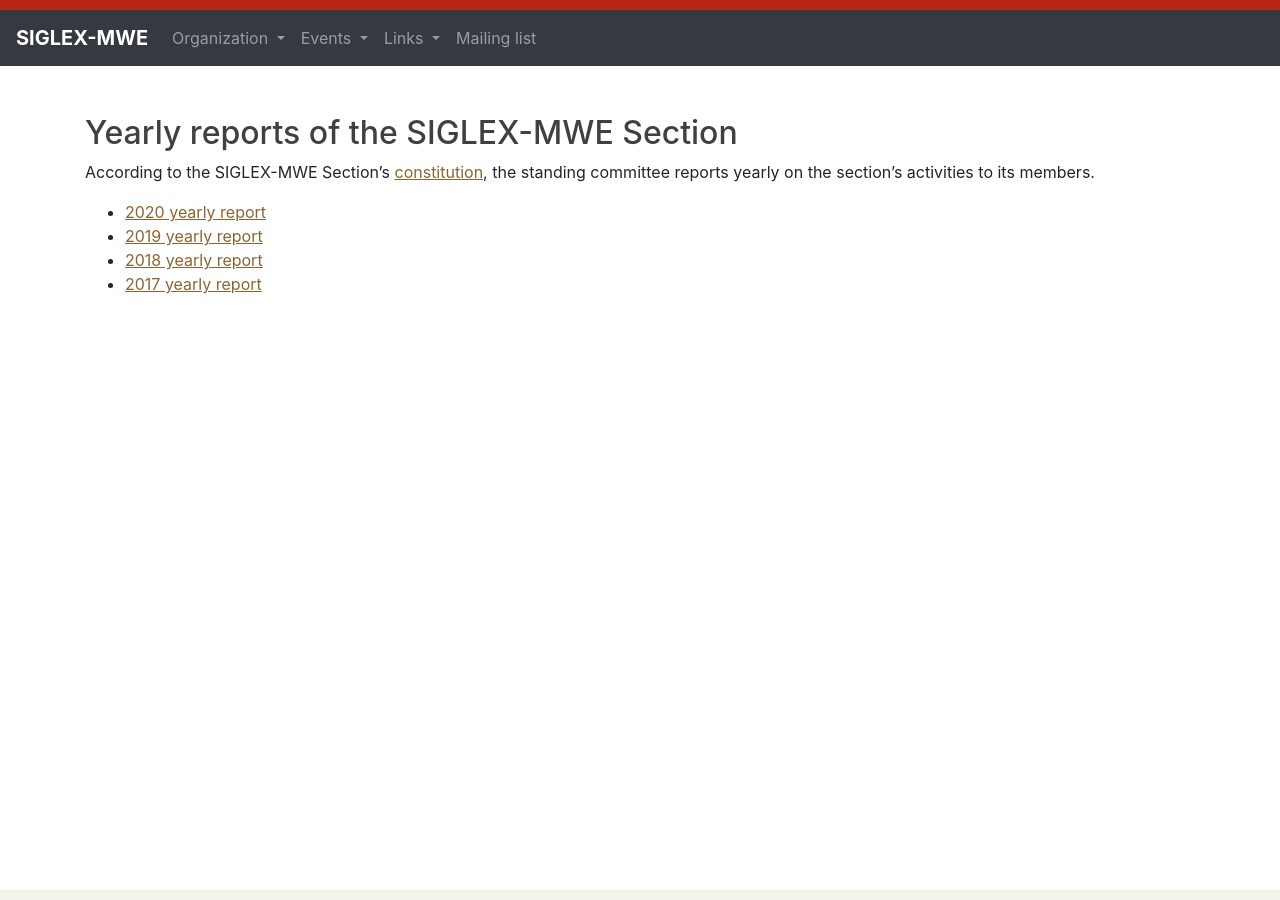
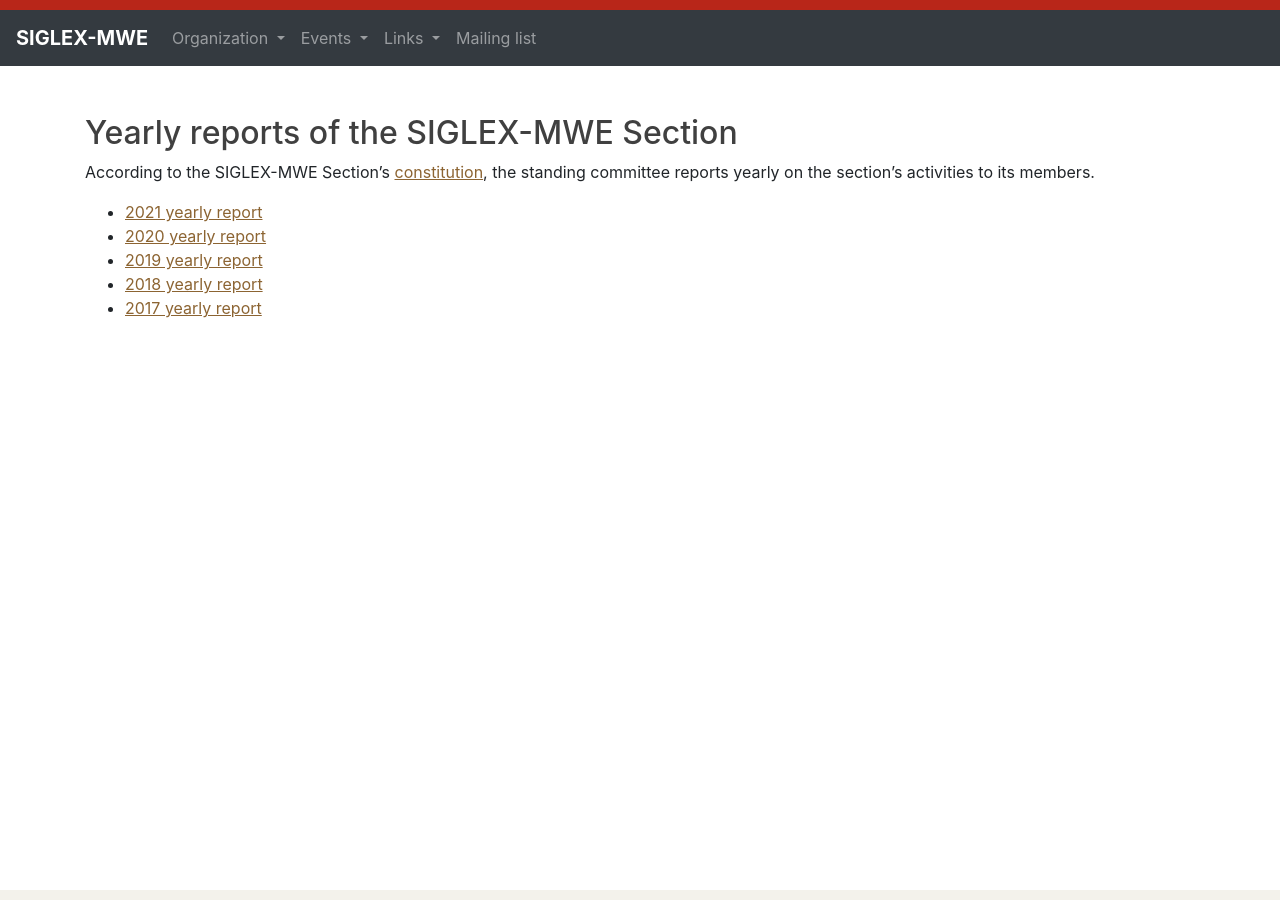
Before and after one commit to multiword/multiword.github.io, a Jekyll site: the page built from organization/yearlyreports.md, in a window 1280 px wide. Built offline with Jekyll 4.4.1, drawn with Linux system fonts in a browser that asks for light colours.

Commit message:
Add 2021 yearly report

```diff
--- a/organization/yearlyreports.md
+++ b/organization/yearlyreports.md
@@ -7,6 +7,7 @@ layout: default
 
 According to the SIGLEX-MWE Section's [constitution](constitution), the standing committee reports yearly on the section's activities to its members.
 
+  * [2021 yearly report](yearlyreports/2021-SIGLEX-MWE-yearly-report.pdf)
   * [2020 yearly report](yearlyreports/2020-SIGLEX-MWE-yearly-report.pdf)
   * [2019 yearly report](yearlyreports/2019-SIGLEX-MWE-yearly-report.pdf)
   * [2018 yearly report](yearlyreports/2018-SIGLEX-MWE-yearly-report.pdf)
```
Also changed, not shown: 2 other files.
